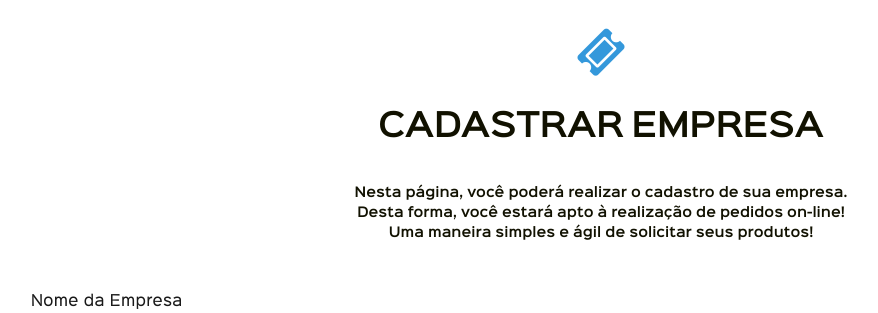
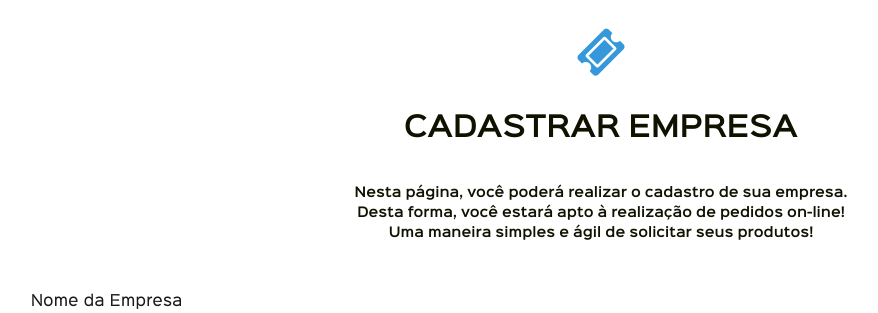
Before and after one commit to rpadilha/rvpsite, a Django app: page /cadastro/ in a window 1280 px wide. Shown: the part 122-435 px from the top of the page, without its empty margins (39-917 px from the left). Run offline with Django 3.2, Linux system fonts and the light colour scheme.

Commit message:
Troubleshooting HTML Form Cadastro 01

```diff
--- a/rvpsite/subscriptions/templates/subscriptions/subscription_form.html
+++ b/rvpsite/subscriptions/templates/subscriptions/subscription_form.html
@@ -5,7 +5,7 @@
     <section>
         <div class="content row padding-top-2 padding-bottom-3 desktop-12 container">
             <center><i class="fa fa-5x fa-ticket" style="color:#3498db"></i></center>
-            <h2 align="center">CADASTRAR EMPRESA</h2>
+            <h3 align="center">CADASTRAR EMPRESA</h3>
             <h6 align="center">
                 Nesta página, você poderá realizar o cadastro de sua empresa.<br>
                 Desta forma, você estará apto à realização de pedidos on-line!<br>
```
